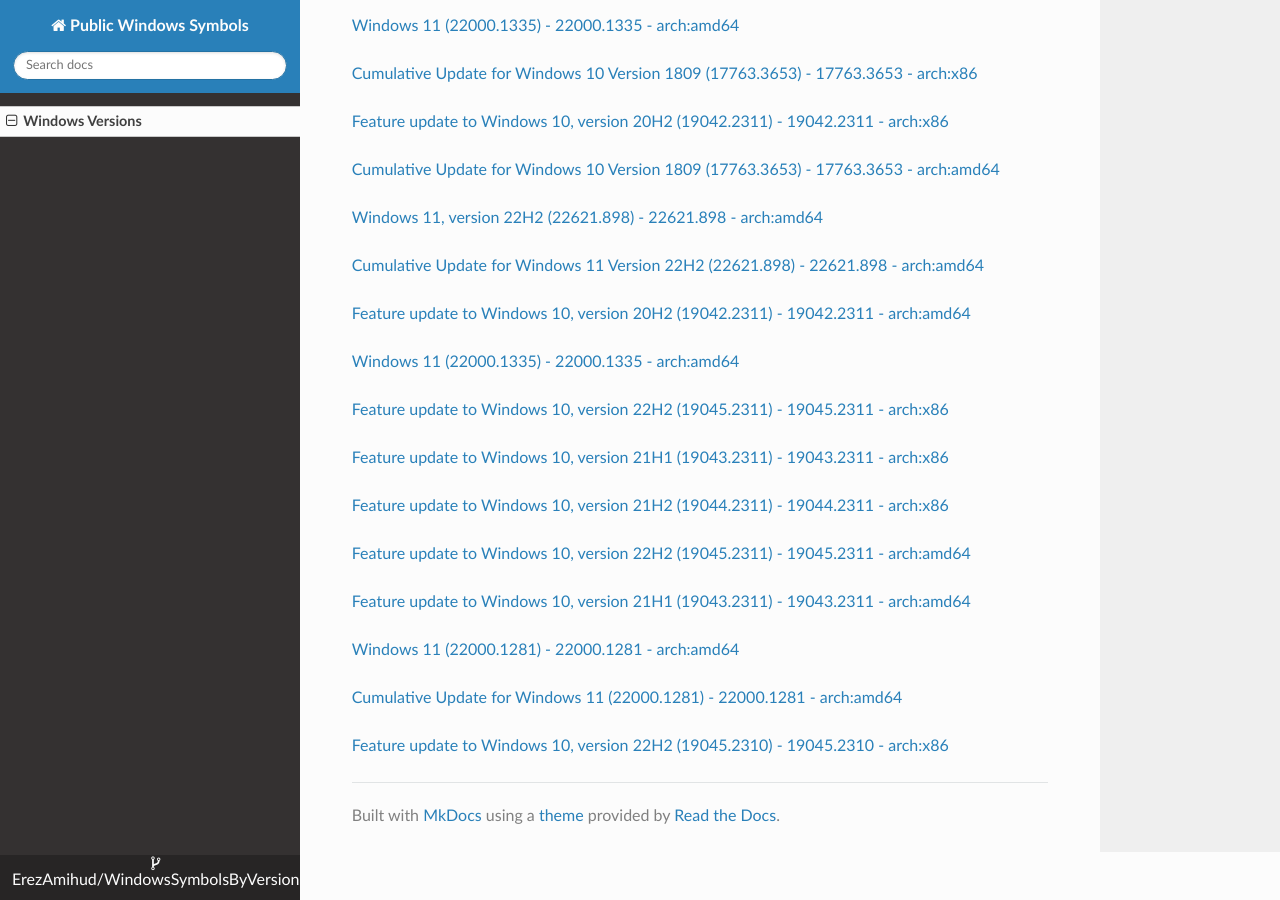
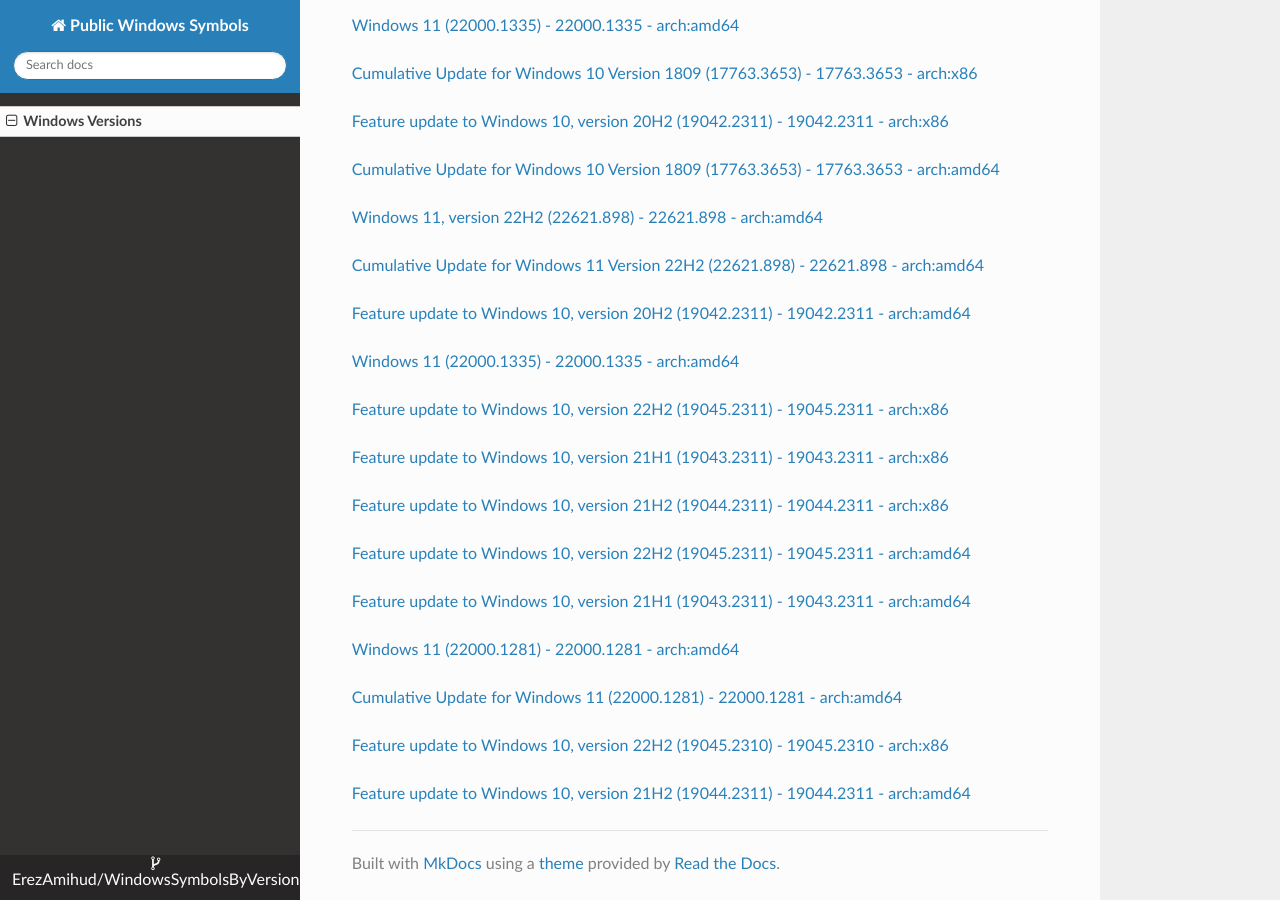
Before and after one commit to ErezAmihud/WindowsSymbolsByVersion, an MkDocs documentation site: the page built from docs/index.md, in a window 1280 px wide and 900 px high, scrolled down 44789 px. Built offline with MkDocs 1.6.1, drawn with Linux system fonts in a browser that asks for light colours; nearby versions of some CDN libraries.

Commit message:
Automated commit, add manifest for 50b80247-0699-4e40-a20f-194ce6bf56f2

```diff
--- a/docs/index.md
+++ b/docs/index.md
@@ -2629,3 +2629,6 @@
 
 
 [Feature update to Windows 10, version 22H2 (19045.2310) - 19045.2310 - arch:x86](https://github.com/ErezAmihud/WindowsSymbolsByVersion/blob/main/manifests/1c95994c-8d53-46cf-bb50-ad8f13c7b26e.manifest)
+
+
+[Feature update to Windows 10, version 21H2 (19044.2311) - 19044.2311 - arch:amd64](https://github.com/ErezAmihud/WindowsSymbolsByVersion/blob/main/manifests/50b80247-0699-4e40-a20f-194ce6bf56f2.manifest)
```
Also changed, not shown: process_builds.json (+1 -1 lines), 1 other file.
